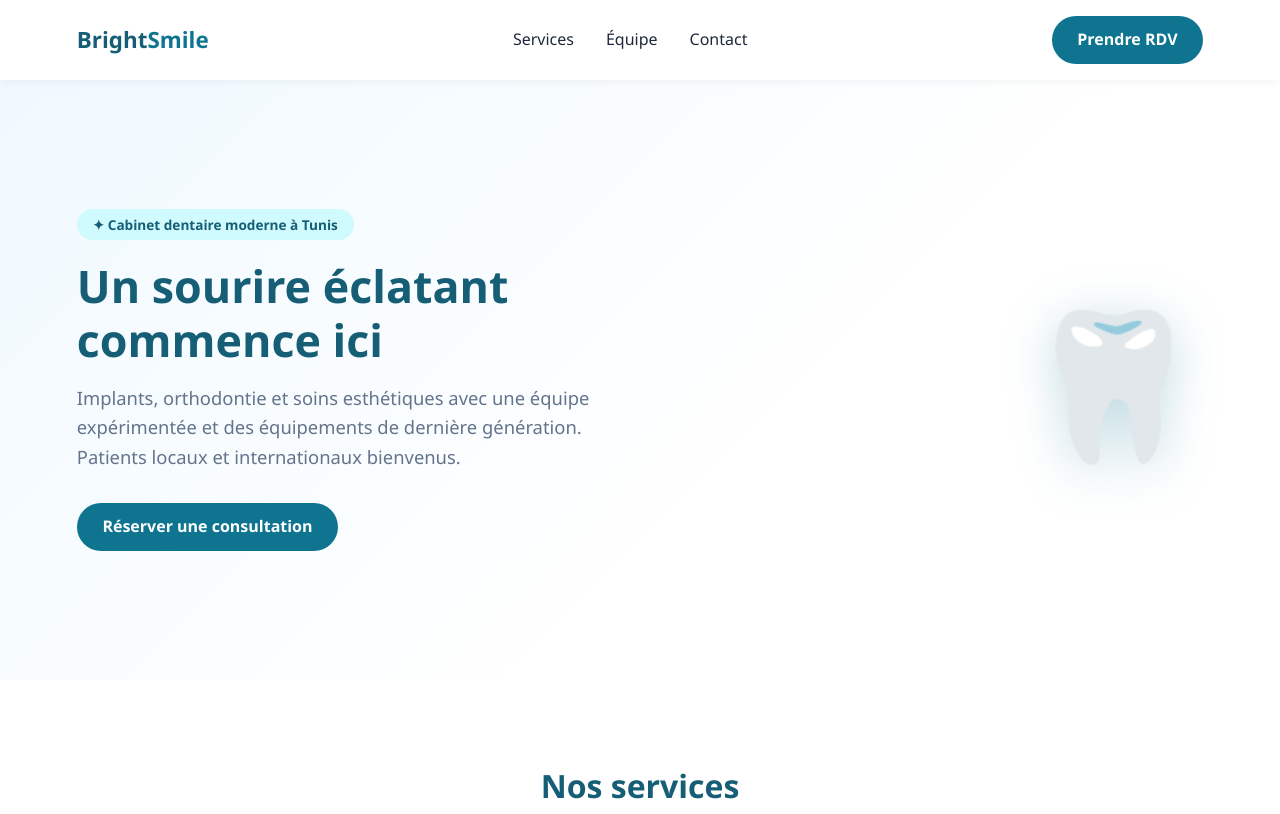
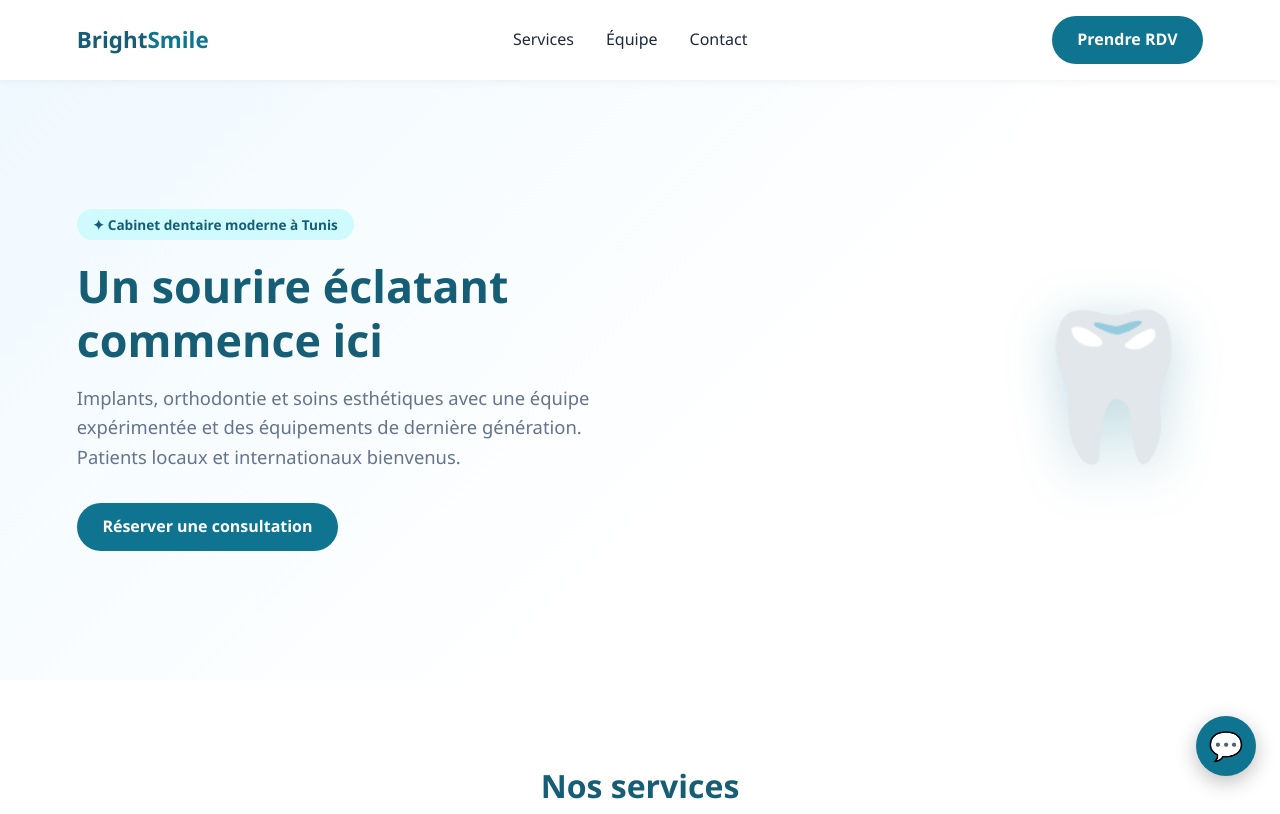
Before and after one commit to elyeskallel24-creator/clinic-ai-assistant, a plain HTML site: page demo-site/index.html in a window 1280 px wide. Shown: the top 814 px of the page. Drawn offline with Linux system fonts and the light colour scheme.

Commit message:
Widget v0: injectable chat bubble with panel

```diff
--- a/demo-site/index.html
+++ b/demo-site/index.html
@@ -250,5 +250,6 @@
     © 2026 Clinique BrightSmile — Site de démonstration
   </footer>
 
+<script src="../widget/widget.js"></script>
 </body>
 </html>
--- /dev/null
+++ b/widget/widget.js
@@ -0,0 +1,118 @@
+(function () {
+  // ---------- Prevent double-loading ----------
+  if (window.__clinicWidgetLoaded) return;
+  window.__clinicWidgetLoaded = true;
+
+  // ---------- Styles ----------
+  const style = document.createElement("style");
+  style.textContent = `
+    .cw-bubble {
+      position: fixed; bottom: 24px; right: 24px;
+      width: 60px; height: 60px; border-radius: 50%;
+      background: #0e7490; color: white;
+      display: flex; align-items: center; justify-content: center;
+      font-size: 28px; cursor: pointer; border: none;
+      box-shadow: 0 6px 20px rgba(0,0,0,0.25);
+      z-index: 99999; transition: transform 0.2s;
+    }
+    .cw-bubble:hover { transform: scale(1.08); }
+
+    .cw-panel {
+      position: fixed; bottom: 100px; right: 24px;
+      width: 350px; height: 480px; max-width: calc(100vw - 32px);
+      background: white; border-radius: 16px;
+      box-shadow: 0 12px 40px rgba(0,0,0,0.25);
+      display: none; flex-direction: column;
+      overflow: hidden; z-index: 99999;
+      font-family: 'Segoe UI', system-ui, sans-serif;
+    }
+    .cw-panel.open { display: flex; }
+
+    .cw-header {
+      background: #0e7490; color: white;
+      padding: 14px 18px; font-weight: 600; font-size: 15px;
+    }
+    .cw-header small { display: block; font-weight: 400; opacity: 0.85; font-size: 12px; }
+
+    .cw-messages {
+      flex: 1; padding: 14px; overflow-y: auto;
+      display: flex; flex-direction: column; gap: 8px;
+      background: #f8fafc;
+    }
+    .cw-msg {
+      max-width: 80%; padding: 9px 13px; border-radius: 14px;
+      font-size: 14px; line-height: 1.45;
+    }
+    .cw-msg.bot { background: #e2e8f0; color: #1e293b; align-self: flex-start; border-bottom-left-radius: 4px; }
+    .cw-msg.user { background: #0e7490; color: white; align-self: flex-end; border-bottom-right-radius: 4px; }
+
+    .cw-input-row {
+      display: flex; border-top: 1px solid #e2e8f0; background: white;
+    }
+    .cw-input-row input {
+      flex: 1; border: none; padding: 13px 14px; font-size: 14px; outline: none;
+    }
+    .cw-input-row button {
+      border: none; background: none; color: #0e7490;
+      font-size: 20px; padding: 0 16px; cursor: pointer;
+    }
+  `;
+  document.head.appendChild(style);
+
+  // ---------- Elements ----------
+  const bubble = document.createElement("button");
+  bubble.className = "cw-bubble";
+  bubble.innerHTML = "💬";
+
+  const panel = document.createElement("div");
+  panel.className = "cw-panel";
+  panel.innerHTML = `
+    <div class="cw-header">
+      Assistant BrightSmile
+      <small>Répond en quelques secondes</small>
+    </div>
+    <div class="cw-messages" id="cw-messages"></div>
+    <div class="cw-input-row">
+      <input id="cw-input" type="text" placeholder="Écrivez votre message..." />
+      <button id="cw-send">➤</button>
+    </div>
+  `;
+
+  document.body.appendChild(bubble);
+  document.body.appendChild(panel);
+
+  // ---------- Behavior ----------
+  const messages = panel.querySelector("#cw-messages");
+  const input = panel.querySelector("#cw-input");
+  const sendBtn = panel.querySelector("#cw-send");
+
+  function addMessage(text, who) {
+    const div = document.createElement("div");
+    div.className = "cw-msg " + who;
+    div.textContent = text;
+    messages.appendChild(div);
+    messages.scrollTop = messages.scrollHeight;
+  }
+
+  bubble.addEventListener("click", () => {
+    panel.classList.toggle("open");
+    if (panel.classList.contains("open") && messages.children.length === 0) {
+      addMessage("Bonjour ! 👋 Je suis l'assistant de la clinique BrightSmile. Comment puis-je vous aider ?", "bot");
+    }
+    input.focus();
+  });
+
+  function handleSend() {
+    const text = input.value.trim();
+    if (!text) return;
+    addMessage(text, "user");
+    input.value = "";
+    // Temporary canned reply — the AI brain replaces this later
+    setTimeout(() => {
+      addMessage("Merci pour votre message ! (Réponse IA bientôt disponible 🤖)", "bot");
+    }, 600);
+  }
+
+  sendBtn.addEventListener("click", handleSend);
+  input.addEventListener("keydown", (e) => { if (e.key === "Enter") handleSend(); });
+})();
```
